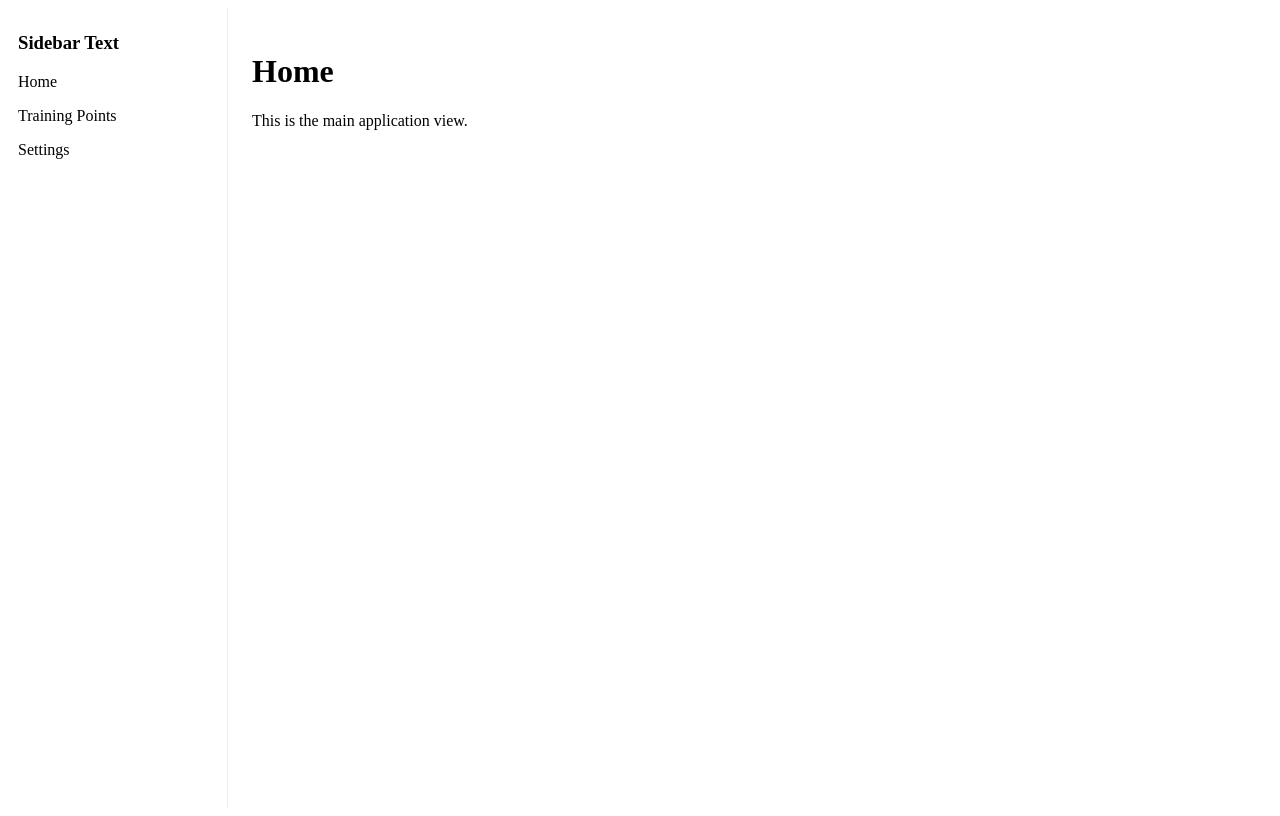
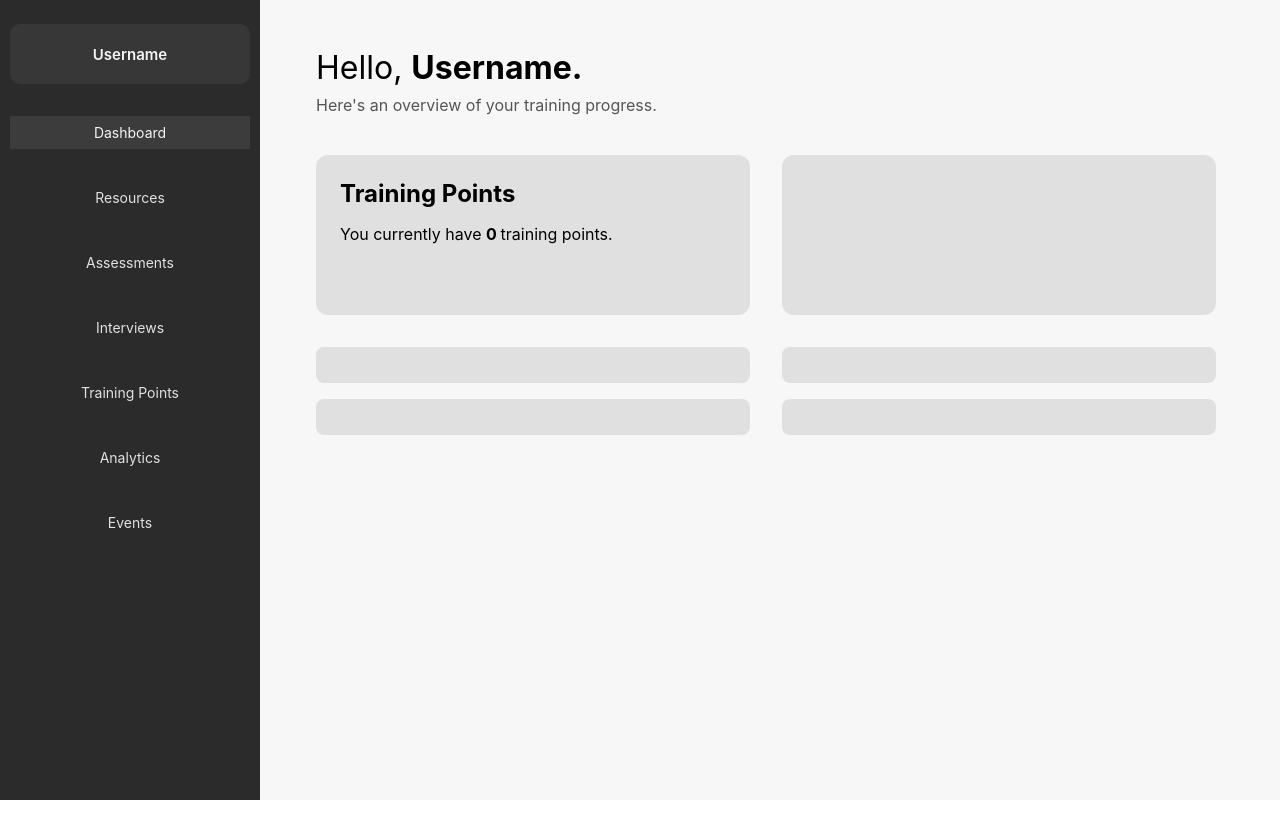
Before and after one commit to training-bphc/project_delphi_training, a React (Vite) app in the folder client/: page / in a window 1280 px wide. Built offline with nearby package versions, Linux system fonts and the light colour scheme.

Commit message:
feat(main): Add working frontend for the home page of the website - Add basic frontend for the home page of the website - Make sidebar more aligned with the targeted vision - Modify app layout to be more consistent with goals

```diff
--- a/client/src/components/AppLayout.tsx
+++ b/client/src/components/AppLayout.tsx
@@ -1,26 +1,43 @@
+import type { CSSProperties } from "react";
 import Sidebar from "./Sidebar";
 
 type AppLayoutProps = {
-    children: React.ReactNode;
+  children: React.ReactNode;
+};
+
+function AppLayout({ children }: AppLayoutProps) {
+  return (
+    <div style={layoutStyle}>
+      <aside style={sidebarWrapperStyle}>
+        <Sidebar />
+      </aside>
+
+      <main style={mainStyle}>{children}</main>
+    </div>
+  );
 }
 
-function AppLayout({children} : AppLayoutProps) {
-    return (
-        <div style={layoutStyle}>
-            <Sidebar/>
-            <main style={mainStyle}> {children} </main>
-        </div>
-    )
-}
+const layoutStyle : CSSProperties = {
+  display: "flex",
+  height: "100vh",
+  width: "100vw",
+  overflow: "hidden",
+  fontFamily: "inter, Helvetica, Arial",
+};
 
-const layoutStyle = {
-    display: "flex",
-    minHeight: "100vh",
-}
+const sidebarWrapperStyle : CSSProperties = {
+  width: "17%",
+  minWidth: "260px",
+  backgroundColor: "#2b2b2b",
+  height: "100vh"
+};
 
-const mainStyle = {
-    flex: 1,
-    padding: "24px",
-}
+const mainStyle : CSSProperties = {
+  flex: 1,
+  backgroundColor: "#f7f7f7",
+  padding: "48px 56px",
+  overflowY: "auto",
+  boxSizing: "border-box" as const
+};
 
-export default AppLayout
+export default AppLayout;
--- a/client/src/components/Sidebar.tsx
+++ b/client/src/components/Sidebar.tsx
@@ -1,21 +1,80 @@
+import type { CSSProperties } from "react";
+
 function Sidebar() {
-    return (
-        <div style={sidebarStyle}>
-            <h3 style={{marginTop: 0}}> Sidebar Text </h3>
-            <nav>
-                <p> Home </p>
-                <p> Training Points </p>
-                <p> Settings </p>
-            </nav>
+  return (
+    <div style={sidebarStyle}>
+
+      <div style={profileCardStyle}>
+        <span style={profileNameStyle}> Username </span>
+      </div>
+
+      <nav style={navStyle}>
+
+        <div style={{...navItemStyle, ...activeNavItemStyle}}>
+          Dashboard
         </div>
-    )
+
+        <div style={navItemStyle}> Resources </div>
+        <div style={navItemStyle}> Assessments </div>
+        <div style={navItemStyle}> Interviews </div>
+        <div style={navItemStyle}> Training Points </div>
+        <div style={navItemStyle}> Analytics </div>
+        <div style={navItemStyle}> Events </div>
+      </nav>
+    </div>
+  );
 }
 
-const sidebarStyle = {
-    width: "220px",
-    padding: "24px 10px",
-    borderRight: "1px solid #eee",
-    boxSizing: "border-box" as const,
+const sidebarStyle : CSSProperties = {
+  height: "100%",
+  // width: "220px",
+  padding: "24px 10px",
+  display: "flex",
+  flexDirection: "column",
+  gap: "32px",
+  color: "#f5f5f5",
+  boxSizing: "border-box" as const,
+};
+
+const navItemStyle : CSSProperties = {
+  marginBottom: "20px",
+  cursor: "pointer",
+  fontSize: "14px",
+  opacity: 0.9,
+  textAlign: "center" as const,
+  padding: "8px 10px"
+};
+
+const activeNavItemStyle : CSSProperties = {
+  backgroundColor: "rgba(255, 255, 255, 0.08)",
+  opacity: 1,
 }
 
-export default Sidebar
+const profileCardStyle : CSSProperties = {
+  backgroundColor: "rgba(255, 255, 255, 0.06)",
+  borderRadius: "10px",
+  padding: "20px",
+  textAlign: "center" as const
+}
+
+const profileNameStyle : CSSProperties = {
+  fontSize: "15px",
+  fontWeight: 600,
+}
+
+/* const headerStyle : CSSProperties = {
+  marginTop: 0,
+  marginBottom: "32px",
+  fontSize: "16px",
+  fontWeight: 600
+} */
+
+const navStyle : CSSProperties = {
+  display: "flex",
+  flexDirection: "column",
+  gap: "12px",
+}
+
+
+
+export default Sidebar;
--- a/client/src/main.tsx
+++ b/client/src/main.tsx
@@ -2,8 +2,13 @@ import { StrictMode } from "react";
 import { createRoot } from "react-dom/client";
 import "./index.css";
 import App from "./App.tsx";
+import React from "react"
+import ReactDOM from "react-dom/client"
 
-createRoot(document.getElementById("root")!).render(
+document.body.style.margin = "0"
+document.body.style.padding = "0"
+
+ReactDOM.createRoot(document.getElementById("root")!).render(
   <StrictMode>
     <App />
   </StrictMode>,
--- a/client/src/views/Main.tsx
+++ b/client/src/views/Main.tsx
@@ -3,10 +3,89 @@ import AppLayout from "../components/AppLayout";
 function Main() {
     return (
         <AppLayout>
-            <h1> Home </h1>
-            <p> This is the main application view. </p>
+            <div style={contentWrapperStyle}>
+                <h1 style={headingStyle}>
+                    Hello, <span style={{fontWeight: 700}}> Username. </span>
+                </h1>
+
+                <p style={subtextStyle}>
+                    Here's an overview of your training progress.
+                </p>
+
+                <div style={cardsGridStyle}>
+                    <div style={cardLargeStyle}>
+                        <h2 style={cardTitleStyle}> Training Points </h2>
+                        <p> You currently have <strong> 0 </strong> training points. </p>
+                    </div>
+                    <div style={cardLargeStyle}/>
+                </div>
+
+                <div style={listGridStyle}>
+                    <div style={pillStyle}/>
+                    <div style={pillStyle}/>
+                    <div style={pillStyle}/>
+                    <div style={pillStyle}/>
+                </div>
+            </div>
         </AppLayout>
     )
 }
 
+const contentWrapperStyle = {
+    maxWidth: "900px"
+}
+
+const headingStyle = {
+    marginTop: 0,
+    marginBottom: "8px",
+    fontSize: "32px",
+    fontWeight: 400
+}
+
+const subtextStyle = {
+    marginTop: 0,
+    marginBottom: "40px",
+    color: "#555",
+}
+
+const cardsGridStyle = {
+    display: "grid",
+    gridTemplateColumns: "1fr 1fr",
+    gap: "32px",
+    marginBottom: "32px"
+}
+
+const cardLargeStyle = {
+    padding: "24px",
+    height: "160px",
+    borderRadius: "12px",
+    backgroundColor: "#e0e0e0",
+    boxSizing:"border-box" as const
+}
+
+const cardTitleStyle = {
+    marginTop: 0,
+    marginBottom: "8px"
+}
+
+const listGridStyle = {
+    display: "grid",
+    gridTemplateColumns: "1fr 1fr",
+    gap: "16px 32px"
+}
+
+const pillStyle = {
+    height: "36px",
+    borderRadius: "8px",
+    backgroundColor: "#e0e0e0",
+}
+
+/* const cardStyle = {
+    padding: "24px",
+    borderRadius: "8px",
+    border: "1px solid #e5e5e5",
+    maxWidth: "480px"
+}
+ */
+
 export default Main
```
